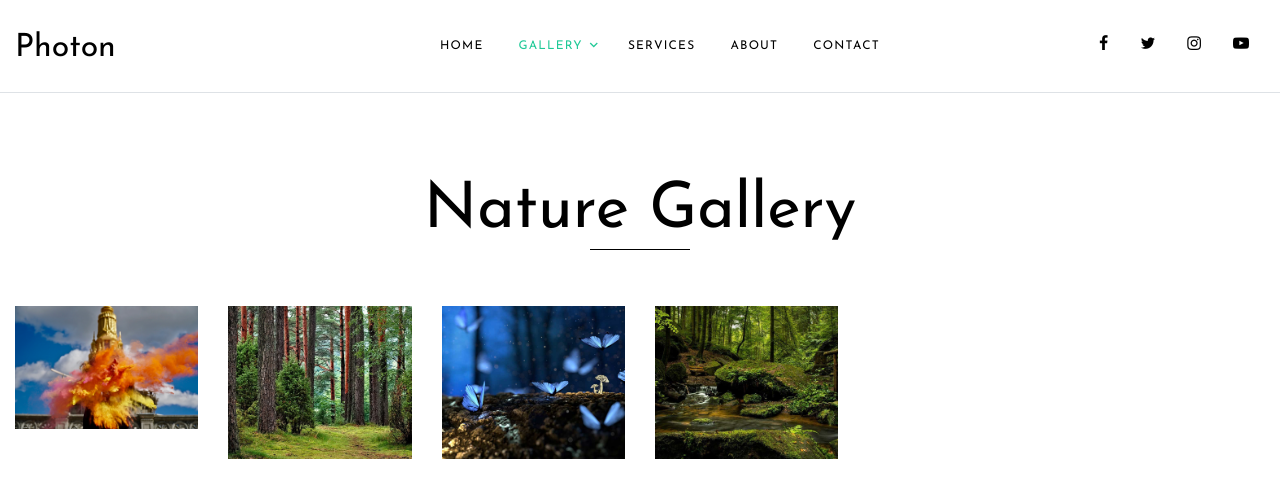
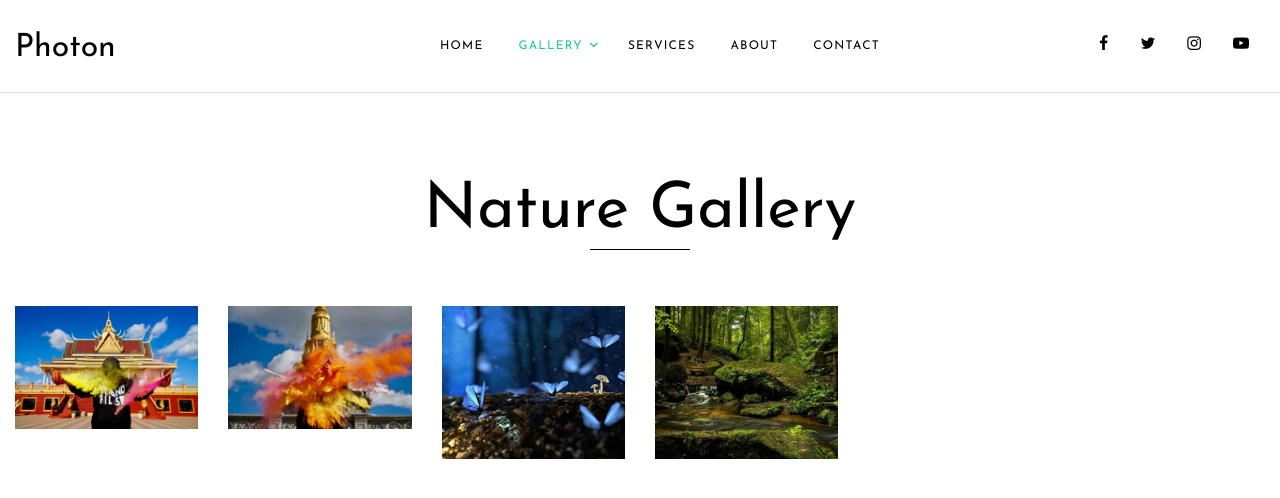
Before and after one commit to ZBRODSKY/ZBRODSKY.github.io, a plain HTML site: page single.html in a window 1280 px wide. Drawn offline with Linux system fonts and the light colour scheme; files whose address does not match are found by name.

Commit message:
Update single.html

```diff
--- a/single.html
+++ b/single.html
@@ -127,11 +127,11 @@
 
       </div>
       <div class="row" id="lightgallery">
-        <div class="col-sm-6 col-md-4 col-lg-3 col-xl-2 item" data-aos="fade" data-src="images/Flare1.jpg" data-sub-html="<h4>Fading Light</h4><p>Lorem ipsum dolor sit amet, consectetur adipisicing elit. Dolor doloremque hic excepturi fugit, sunt impedit fuga tempora, ad amet aliquid?</p>">
+        <div class="col-sm-6 col-md-4 col-lg-3 col-xl-2 item" data-aos="fade" data-src="images/img_1.jpg" data-sub-html="<h4>Fading Light</h4><p>Lorem ipsum dolor sit amet, consectetur adipisicing elit. Dolor doloremque hic excepturi fugit, sunt impedit fuga tempora, ad amet aliquid?</p>">
+          <a href="#"><img src="images/img_1.jpg" alt="IMage" class="img-fluid"></a>
+        </div>
+        <div class="col-sm-6 col-md-4 col-lg-3 col-xl-2 item" data-aos="fade" data-src="images/big-images/Flare1.jpg" data-sub-html="<h4>Fading Light</h4><p>Lorem ipsum dolor sit amet, consectetur adipisicing elit. Laboriosam omnis quaerat molestiae, praesentium. Ipsam, reiciendis. Aut molestiae animi earum laudantium.</p>">
           <a href="#"><img src="images/Flare1.jpg" alt="IMage" class="img-fluid"></a>
-        </div>
-        <div class="col-sm-6 col-md-4 col-lg-3 col-xl-2 item" data-aos="fade" data-src="images/big-images/nature_big_2.jpg" data-sub-html="<h4>Fading Light</h4><p>Lorem ipsum dolor sit amet, consectetur adipisicing elit. Laboriosam omnis quaerat molestiae, praesentium. Ipsam, reiciendis. Aut molestiae animi earum laudantium.</p>">
-          <a href="#"><img src="images/nature_small_2.jpg" alt="IMage" class="img-fluid"></a>
         </div>
         <div class="col-sm-6 col-md-4 col-lg-3 col-xl-2 item" data-aos="fade" data-src="images/big-images/nature_big_3.jpg" data-sub-html="<h4>Fading Light</h4><p>Lorem ipsum dolor sit amet, consectetur adipisicing elit. Quidem reiciendis, dolorum illo temporibus culpa eaque dolore rerum quod voluptate doloribus.</p>">
           <a href="#"><img src="images/nature_small_3.jpg" alt="IMage" class="img-fluid"></a>
```
